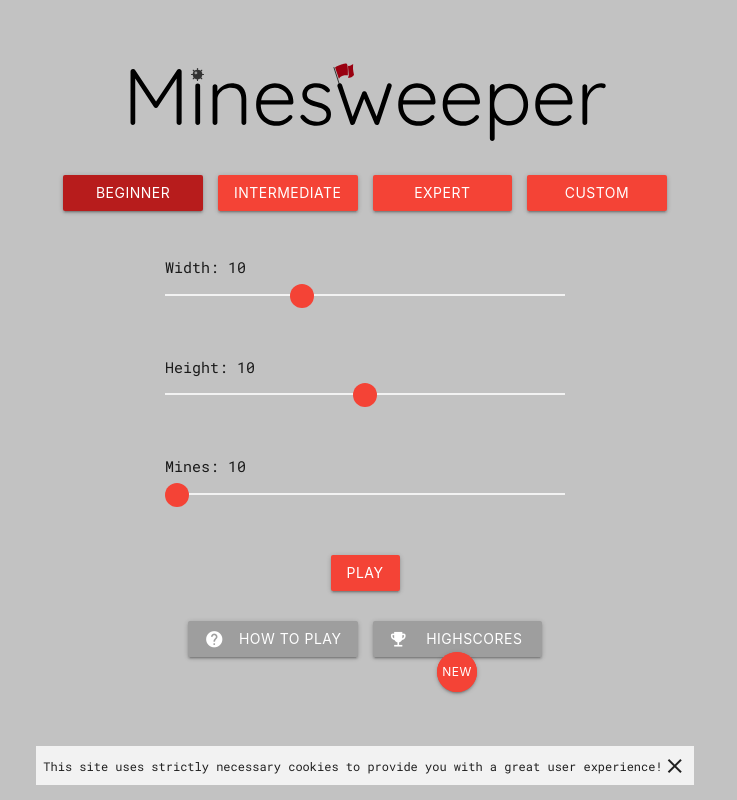
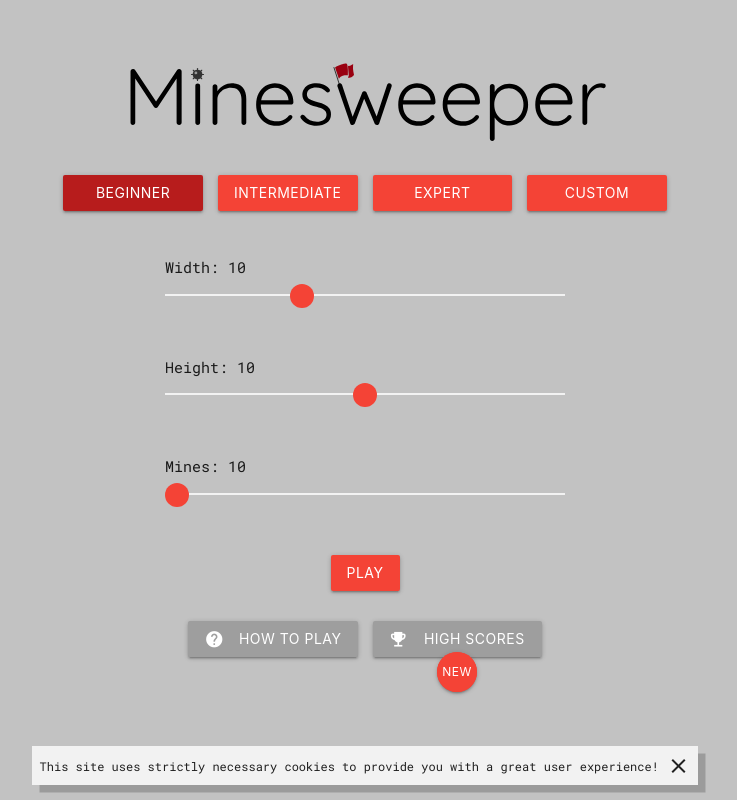
Before and after one commit to jack-carling/minesweeper, a Vue app: page / in a window 1280 px wide. Shown: the whole page, without its empty margins (275-1012 px from the left). Built offline with nearby package versions, Linux system fonts and the light colour scheme.

Commit message:
Update README
• High-score? Or Highscore? It seems to be high-score
• Update ReadMe
• Box shadow and margin on cookie banner

```diff
--- a/src/components/AutoSave.vue
+++ b/src/components/AutoSave.vue
@@ -1,7 +1,7 @@
 <template>
   <section>
     <i class="material-icons">emoji_events</i>
-    <span>Auto-saving highscore...</span>
+    <span>Auto-saving high-score...</span>
   </section>
 </template>
 
--- a/src/components/Cookies.vue
+++ b/src/components/Cookies.vue
@@ -42,8 +42,10 @@ section {
   right: 1rem;
   z-index: 999;
   font-size: 0.8rem;
+  box-shadow: 0.5rem 0.5rem rgba(0, 0, 0, 0.2);
 }
 section i {
   cursor: pointer;
+  margin-left: 0.5rem;
 }
 </style>
--- a/src/components/Highscores.vue
+++ b/src/components/Highscores.vue
@@ -4,7 +4,7 @@
       <div class="close" @click="$emit('close-highscores')">
         <i class="material-icons">cancel</i>
       </div>
-      <span class="header">Highscores</span>
+      <span class="header">High Scores</span>
       <label>Difficulty</label>
       <div class="select">
         <i class="material-icons">expand_more</i>
--- a/src/components/Prompt.vue
+++ b/src/components/Prompt.vue
@@ -2,7 +2,7 @@
   <main ref="overlay">
     <section class="overlay" ref="content">
       <span class="header">Congratulations! You won!</span>
-      <span>Enter your name and click save to take part in the highscores!</span>
+      <span>Enter your name and click save to take part in the high-scores!</span>
       <div class="input-field">
         <input id="name" type="text" autocomplete="off" v-model="name" @keyup.enter="saveHighscore" />
         <label ref="name" for="name">Name</label>
--- a/src/components/Settings.vue
+++ b/src/components/Settings.vue
@@ -35,7 +35,7 @@
   <section class="buttons">
     <button class="btn grey" @click="$emit('show-help')"><i class="material-icons left">help</i>How to play</button>
     <button class="btn grey highscore" @click="$emit('show-highscores')">
-      <i class="material-icons left">emoji_events</i>Highscores
+      <i class="material-icons left">emoji_events</i>High scores
       <div class="btn-floating pulse red">NEW</div>
     </button>
   </section>
```
Also changed, not shown: 1 other file (tests, documents, lock files or other folders).
